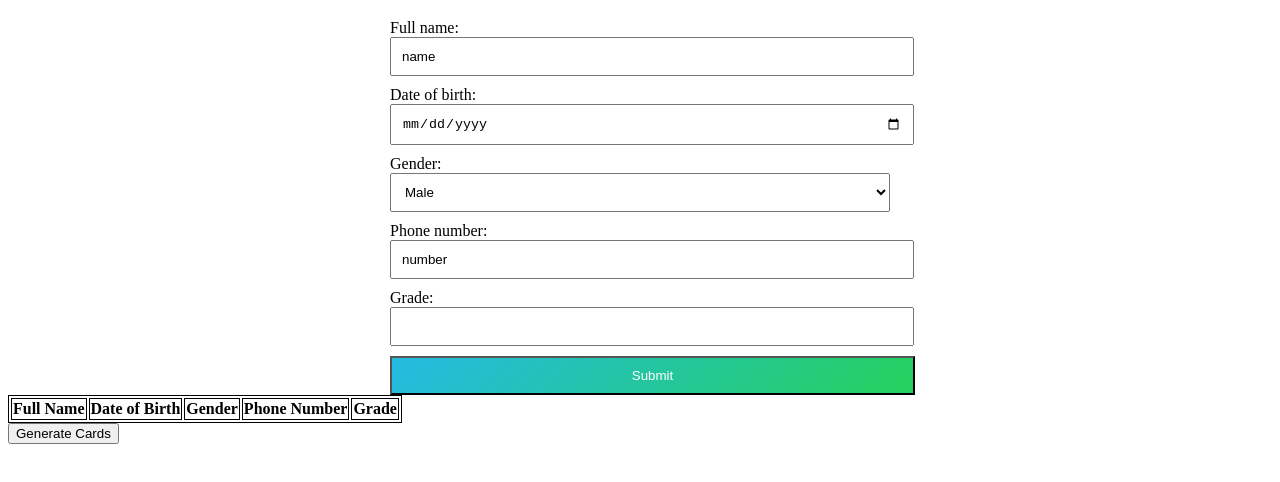
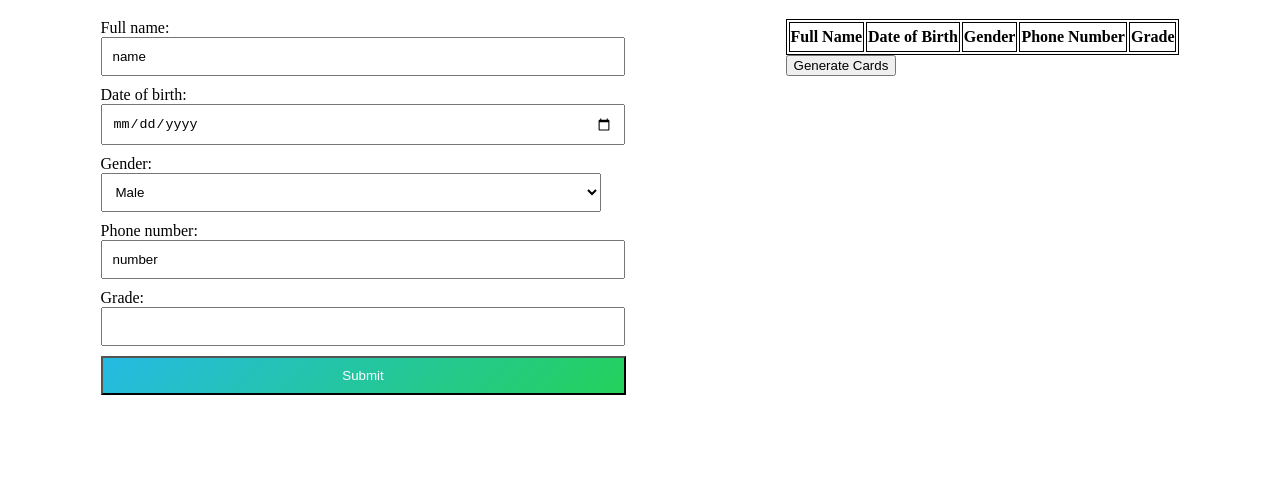
Before and after one commit to rafatmaita/School-system-, a plain HTML site: page index.html in a window 1280 px wide. Shown: the part 172-654 px from the top of the page. Drawn offline with Linux system fonts and the light colour scheme.

Commit message:
this is last edit2

```diff
--- a/index.html
+++ b/index.html
@@ -27,8 +27,8 @@
       </div>
     </ul>
   </nav>
-<div>
   <h1>Student Information Form</h1>
+  <div class="cont">
 
     <form class="student-form">
       <label for="fullname">Full name:</label>
@@ -55,7 +55,6 @@
 
 
 
-</div>
     <div>
     <table id="student-table">
         <thead>
@@ -70,7 +69,8 @@
         <tbody id="tables">
         </tbody>
     </table>
-<button id="generate-cards">Generate Cards</button>
+    <button id="generatecards">Generate Cards</button>
+    </div>
 </div>
 <script src="app.js"></script>
 </body>
--- a/style.css
+++ b/style.css
@@ -67,7 +67,6 @@
   }
   form {
     width: 500px;
-    margin: 0 auto;
   }
   input {
     width: 100%;
@@ -88,3 +87,14 @@
   table, th, td {
     border: 1px solid;
   }
+  .cont{
+display: flex;
+justify-content: space-around;
+
+
+  }
+  tr,td{
+    width: 140px;
+    height: 30px;
+    text-align: center;
+  }
```
Lines whose indentation alone changed are shown as unchanged.
